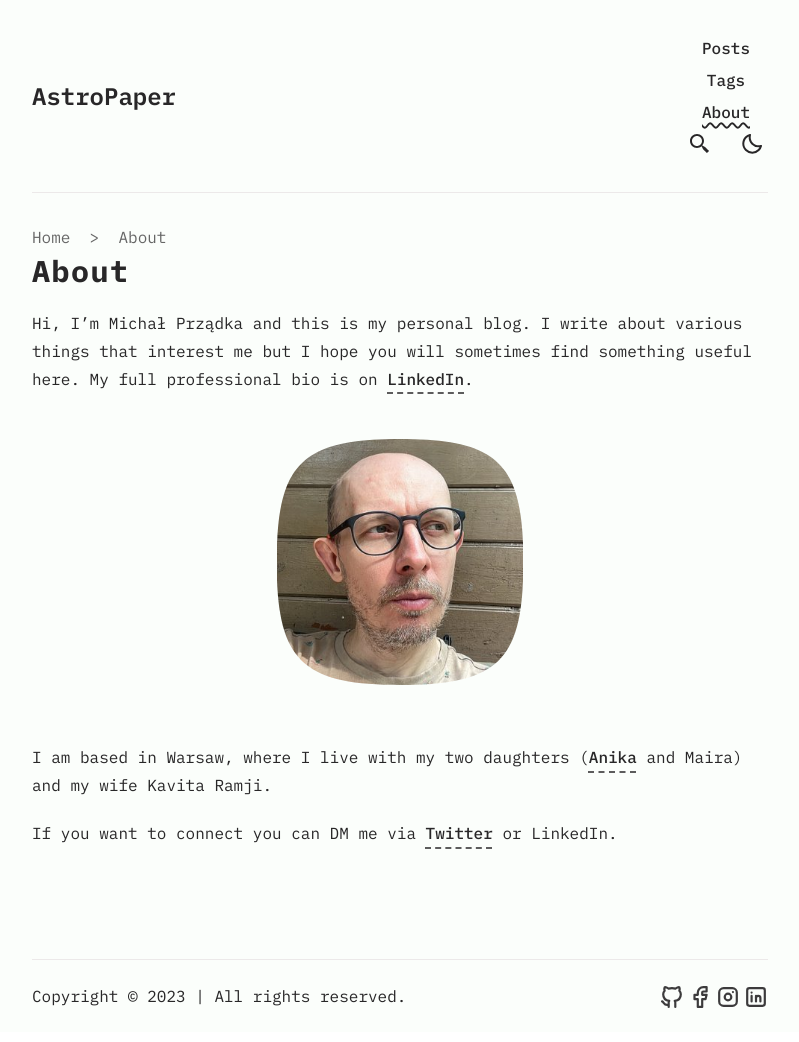
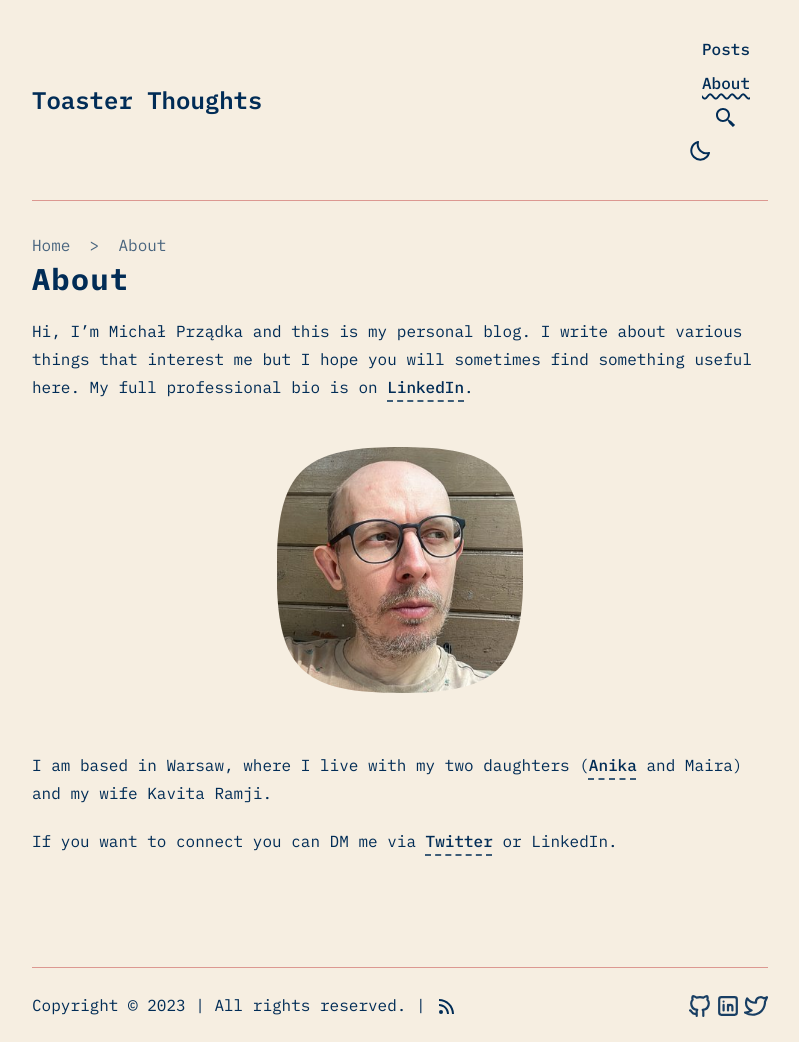
Before and after one commit to przadka/michal-blog-v3, an Astro site: page /about in a window 1280 px wide. Shown: the whole page, without its empty margins (240-1039 px from the left). Built offline with nearby package versions, Linux system fonts and the light colour scheme; Astro itself is replaced by a stand-in of ours.

Commit message:
Config modifications

```diff
--- a/src/components/Footer.astro
+++ b/src/components/Footer.astro
@@ -19,6 +19,24 @@ const { noMarginTop = false } = Astro.props;
       <span>Copyright &#169; {currentYear}</span>
       <span class="separator">&nbsp;|&nbsp;</span>
       <span>All rights reserved.</span>
+      <span class="separator">&nbsp;|&nbsp;</span>
+      <span
+        ><a
+          target="_blank"
+          href="/rss.xml"
+          class="rss-link"
+          aria-label="rss feed"
+          title="RSS Feed"
+        >
+          <svg xmlns="http://www.w3.org/2000/svg" class="rss-icon"
+            ><path
+              d="M19 20.001C19 11.729 12.271 5 4 5v2c7.168 0 13 5.832 13 13.001h2z"
+            ></path><path
+              d="M12 20.001h2C14 14.486 9.514 10 4 10v2c4.411 0 8 3.589 8 8.001z"
+            ></path><circle cx="6" cy="18" r="2"></circle>
+          </svg>
+        </a></span
+      >
     </div>
   </div>
 </footer>
--- a/src/components/Header.astro
+++ b/src/components/Header.astro
@@ -2,6 +2,9 @@
 import { LOGO_IMAGE, SITE } from "@config";
 import Hr from "./Hr.astro";
 import LinkButton from "./LinkButton.astro";
+
+import logoPNG from "/assets/logo.png";
+import logoSVG from "/assets/logo.svg";
 
 export interface Props {
   activeNav?: "posts" | "tags" | "about" | "search";
@@ -61,11 +64,6 @@ const { activeNav } = Astro.props;
             </a>
           </li>
           <li>
-            <a href="/tags" class={activeNav === "tags" ? "active" : ""}>
-              Tags
-            </a>
-          </li>
-          <li>
             <a href="/about" class={activeNav === "about" ? "active" : ""}>
               About
             </a>
@@ -75,7 +73,7 @@ const { activeNav } = Astro.props;
               href="/search"
               className={`focus-outline p-3 sm:p-1 ${
                 activeNav === "search" ? "active" : ""
-              } flex`}
+              }`}
               ariaLabel="search"
               title="Search"
             >
@@ -136,7 +134,7 @@ const { activeNav } = Astro.props;
   }
 
   nav {
-    @apply flex w-full flex-col items-center sm:ml-2 sm:flex-row sm:justify-end sm:space-x-4 sm:py-0;
+    @apply flex w-full flex-col items-center bg-skin-fill sm:ml-2 sm:flex-row sm:justify-end sm:space-x-4 sm:py-0;
   }
   nav ul {
     @apply mt-4 grid w-44 grid-cols-2 grid-rows-4 gap-x-2 gap-y-2 sm:ml-0 sm:mt-0 sm:w-auto sm:gap-x-5 sm:gap-y-0;
@@ -147,11 +145,11 @@ const { activeNav } = Astro.props;
   nav ul li a {
     @apply w-full px-4 py-3 text-center font-medium hover:text-skin-accent sm:my-0 sm:px-2 sm:py-1;
   }
-  nav ul li:nth-last-child(2) a {
+  nav ul li:nth-child(4) a {
     @apply w-auto;
   }
-  nav ul li:nth-last-child(1),
-  nav ul li:nth-last-child(2) {
+  nav ul li:nth-child(4),
+  nav ul li:nth-child(5) {
     @apply col-span-1;
   }
   nav a.active {
@@ -189,7 +187,6 @@ const { activeNav } = Astro.props;
 </style>
 
 <script>
-  function toggleNav() {
   // Toggle menu
   const menuBtn = document.querySelector(".hamburger-menu");
   const menuIcon = document.querySelector(".menu-icon");
@@ -205,10 +202,4 @@ const { activeNav } = Astro.props;
     );
     menuItems?.classList.toggle("display-none");
   });
-  }
-
-  toggleNav();
-
-  // Runs on view transitions navigation
-  document.addEventListener("astro:after-swap", toggleNav);
 </script>
--- a/src/config.ts
+++ b/src/config.ts
@@ -1,13 +1,13 @@
 import type { Site, SocialObjects } from "./types";
 
 export const SITE: Site = {
-  website: "https://astro-paper.pages.dev/", // replace this with your deployed domain
-  author: "Sat Naing",
-  desc: "A minimal, responsive and SEO-friendly Astro blog theme.",
-  title: "AstroPaper",
-  ogImage: "astropaper-og.jpg",
+  website: "https://blog.toasterthoughts.eu/",
+  author: "Michał Prządka",
+  desc: "A personal blog site of Michał Prządka.",
+  title: "Toaster Thoughts",
+  ogImage: "michal-blog-og.jpg",
   lightAndDarkMode: true,
-  postPerPage: 3,
+  postPerPage: 8,
 };
 
 export const LOCALE = ["en-EN"]; // set to [] to use the environment default
@@ -22,26 +22,26 @@ export const LOGO_IMAGE = {
 export const SOCIALS: SocialObjects = [
   {
     name: "Github",
-    href: "https://github.com/satnaing/astro-paper",
-    linkTitle: ` ${SITE.title} on Github`,
+    href: "https://github.com/przadka",
+    linkTitle: `My Github`,
     active: true,
   },
   {
     name: "Facebook",
     href: "https://github.com/satnaing/astro-paper",
     linkTitle: `${SITE.title} on Facebook`,
-    active: true,
+    active: false,
   },
   {
     name: "Instagram",
     href: "https://github.com/satnaing/astro-paper",
     linkTitle: `${SITE.title} on Instagram`,
-    active: true,
+    active: false,
   },
   {
     name: "LinkedIn",
-    href: "https://github.com/satnaing/astro-paper",
-    linkTitle: `${SITE.title} on LinkedIn`,
+    href: "https://www.linkedin.com/in/przadka   ",
+    linkTitle: `My LinkedIn profile`,
     active: true,
   },
   {
@@ -52,9 +52,9 @@ export const SOCIALS: SocialObjects = [
   },
   {
     name: "Twitter",
-    href: "https://github.com/satnaing/astro-paper",
-    linkTitle: `${SITE.title} on Twitter`,
-    active: false,
+    href: "https://twitter.com/przadka",
+    linkTitle: `My Twitter`,
+    active: true,
   },
   {
     name: "Twitch",
--- a/src/layouts/PostDetails.astro
+++ b/src/layouts/PostDetails.astro
@@ -2,7 +2,7 @@
 import Layout from "@layouts/Layout.astro";
 import Header from "@components/Header.astro";
 import Footer from "@components/Footer.astro";
-import Tag from "@components/Tag.astro";
+//import Tag from "@components/Tag.astro";
 import Datetime from "@components/Datetime";
 import type { CollectionEntry } from "astro:content";
 import { slugifyStr } from "@utils/slugify";
@@ -52,9 +52,6 @@ const ogUrl = new URL(
       <Content />
     </article>
 
-    <ul class="tags-container">
-      {tags.map(tag => <Tag name={slugifyStr(tag)} />)}
-    </ul>
   </main>
   <Footer />
 </Layout>
--- a/src/styles/base.css
+++ b/src/styles/base.css
@@ -5,12 +5,12 @@
 @layer base {
   :root,
   html[data-theme="light"] {
-    --color-fill: 251, 254, 251;
-    --color-text-base: 40, 39, 40;
-    --color-accent: 0, 108, 172;
-    --color-card: 230, 230, 230;
-    --color-card-muted: 205, 205, 205;
-    --color-border: 236, 233, 233;
+    --color-fill: 246, 238, 225;
+    --color-text-base: 1, 44, 86;
+    --color-accent: 225, 74, 57;
+    --color-card: 217, 209, 195;
+    --color-card-muted: 239, 216, 176;
+    --color-border: 220, 152, 145;
   }
   html[data-theme="dark"] {
     --color-fill: 33, 39, 55;
```
Lines whose indentation alone changed are shown as unchanged.
